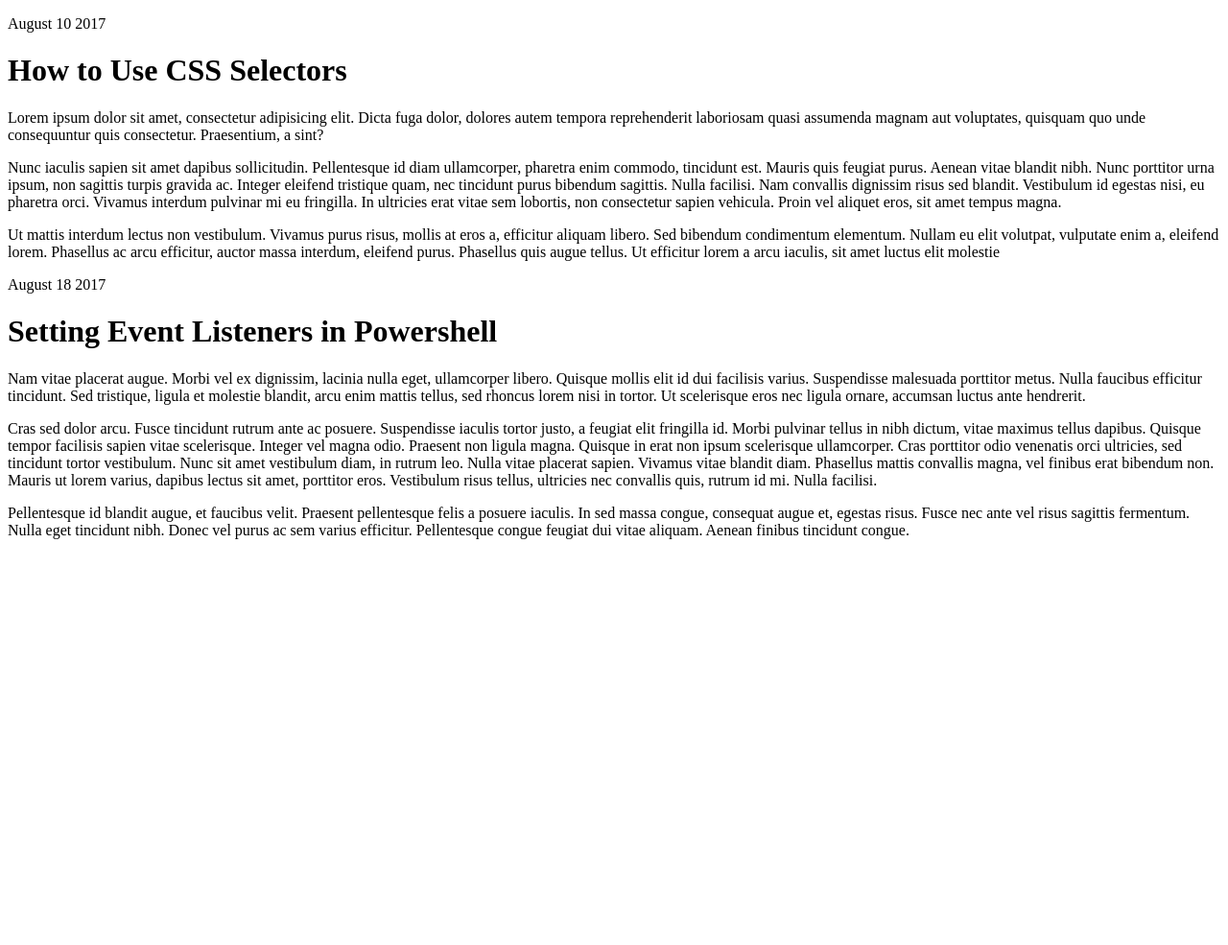
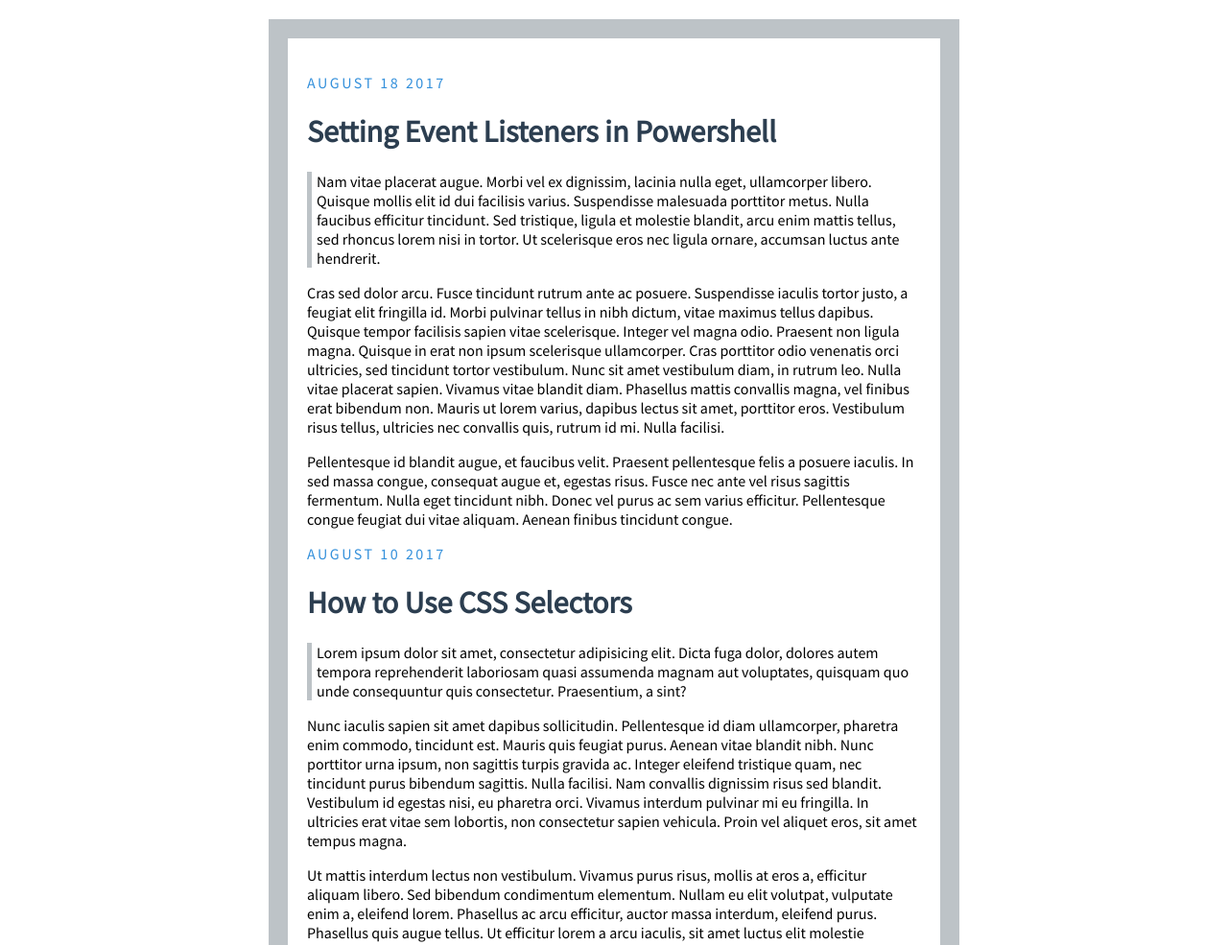
Before and after one commit to KaitlynDodds/MockBlog, a plain HTML site: page index.html in a window 1280 px wide. Shown: the top 985 px of the page at 96% size. Before the commit the page ends 800 px from the top, so only its background shows below. Drawn offline with Linux system fonts and the light colour scheme.

Commit message:
Required styling done

```diff
--- a/index.html
+++ b/index.html
@@ -3,27 +3,33 @@
     <head>
         <title>My Blog</title>
         <link rel="stylesheet" type="text/css" href=".\main.css">
+        <link href="https://fonts.googleapis.com/css?family=Source+Sans+Pro:300,400" rel="stylesheet">
     </head>
     <body>
 
-        <!-- Post 1 -->
-        <p>August 10 2017</p>
-        <h1>How to Use CSS Selectors</h1>
-        <!-- block quote -->
-        <p>Lorem ipsum dolor sit amet, consectetur adipisicing elit. Dicta fuga dolor, dolores autem tempora reprehenderit laboriosam quasi assumenda magnam aut voluptates, quisquam quo unde consequuntur quis consectetur. Praesentium, a sint?</p>
-
-        <p>Nunc iaculis sapien sit amet dapibus sollicitudin. Pellentesque id diam ullamcorper, pharetra enim commodo, tincidunt est. Mauris quis feugiat purus. Aenean vitae blandit nibh. Nunc porttitor urna ipsum, non sagittis turpis gravida ac. Integer eleifend tristique quam, nec tincidunt purus bibendum sagittis. Nulla facilisi. Nam convallis dignissim risus sed blandit. Vestibulum id egestas nisi, eu pharetra orci. Vivamus interdum pulvinar mi eu fringilla. In ultricies erat vitae sem lobortis, non consectetur sapien vehicula. Proin vel aliquet eros, sit amet tempus magna.</p>
-
-        <p>Ut mattis interdum lectus non vestibulum. Vivamus purus risus, mollis at eros a, efficitur aliquam libero. Sed bibendum condimentum elementum. Nullam eu elit volutpat, vulputate enim a, eleifend lorem. Phasellus ac arcu efficitur, auctor massa interdum, eleifend purus. Phasellus quis augue tellus. Ut efficitur lorem a arcu iaculis, sit amet luctus elit molestie</p>
+        <!-- Post 2 -->
+        <div>
+            <p>August 18 2017</p>
+            <h1 class="title" >Setting Event Listeners in Powershell</h1>
+            <!-- block quote -->
+            <p class="block_quote">Nam vitae placerat augue. Morbi vel ex dignissim, lacinia nulla eget, ullamcorper libero. Quisque mollis elit id dui facilisis varius. Suspendisse malesuada porttitor metus. Nulla faucibus efficitur tincidunt. Sed tristique, ligula et molestie blandit, arcu enim mattis tellus, sed rhoncus lorem nisi in tortor. Ut scelerisque eros nec ligula ornare, accumsan luctus ante hendrerit.</p>
+            <p>Cras sed dolor arcu. Fusce tincidunt rutrum ante ac posuere. Suspendisse iaculis tortor justo, a feugiat elit fringilla id. Morbi pulvinar tellus in nibh dictum, vitae maximus tellus dapibus. Quisque tempor facilisis sapien vitae scelerisque. Integer vel magna odio. Praesent non ligula magna. Quisque in erat non ipsum scelerisque ullamcorper. Cras porttitor odio venenatis orci ultricies, sed tincidunt tortor vestibulum. Nunc sit amet vestibulum diam, in rutrum leo. Nulla vitae placerat sapien. Vivamus vitae blandit diam. Phasellus mattis convallis magna, vel finibus erat bibendum non. Mauris ut lorem varius, dapibus lectus sit amet, porttitor eros. Vestibulum risus tellus, ultricies nec convallis quis, rutrum id mi. Nulla facilisi.</p>
+            <p>Pellentesque id blandit augue, et faucibus velit. Praesent pellentesque felis a posuere iaculis. In sed massa congue, consequat augue et, egestas risus. Fusce nec ante vel risus sagittis fermentum. Nulla eget tincidunt nibh. Donec vel purus ac sem varius efficitur. Pellentesque congue feugiat dui vitae aliquam. Aenean finibus tincidunt congue.</p>
+        </div>
 
         <!-- TODO: dividing line goes here -->
 
-        <p>August 18 2017</p>
-        <h1>Setting Event Listeners in Powershell</h1>
-        <!-- block quote -->
-        <p>Nam vitae placerat augue. Morbi vel ex dignissim, lacinia nulla eget, ullamcorper libero. Quisque mollis elit id dui facilisis varius. Suspendisse malesuada porttitor metus. Nulla faucibus efficitur tincidunt. Sed tristique, ligula et molestie blandit, arcu enim mattis tellus, sed rhoncus lorem nisi in tortor. Ut scelerisque eros nec ligula ornare, accumsan luctus ante hendrerit.</p>
-        <p>Cras sed dolor arcu. Fusce tincidunt rutrum ante ac posuere. Suspendisse iaculis tortor justo, a feugiat elit fringilla id. Morbi pulvinar tellus in nibh dictum, vitae maximus tellus dapibus. Quisque tempor facilisis sapien vitae scelerisque. Integer vel magna odio. Praesent non ligula magna. Quisque in erat non ipsum scelerisque ullamcorper. Cras porttitor odio venenatis orci ultricies, sed tincidunt tortor vestibulum. Nunc sit amet vestibulum diam, in rutrum leo. Nulla vitae placerat sapien. Vivamus vitae blandit diam. Phasellus mattis convallis magna, vel finibus erat bibendum non. Mauris ut lorem varius, dapibus lectus sit amet, porttitor eros. Vestibulum risus tellus, ultricies nec convallis quis, rutrum id mi. Nulla facilisi.</p>
-        <p>Pellentesque id blandit augue, et faucibus velit. Praesent pellentesque felis a posuere iaculis. In sed massa congue, consequat augue et, egestas risus. Fusce nec ante vel risus sagittis fermentum. Nulla eget tincidunt nibh. Donec vel purus ac sem varius efficitur. Pellentesque congue feugiat dui vitae aliquam. Aenean finibus tincidunt congue.</p>
+        <!-- Post 1 -->
+        <div>
+            <p>August 10 2017</p>
+            <h1 class="title" >How to Use CSS Selectors</h1>
+            <!-- block quote -->
+            <p class="block_quote">Lorem ipsum dolor sit amet, consectetur adipisicing elit. Dicta fuga dolor, dolores autem tempora reprehenderit laboriosam quasi assumenda magnam aut voluptates, quisquam quo unde consequuntur quis consectetur. Praesentium, a sint?</p>
+
+            <p>Nunc iaculis sapien sit amet dapibus sollicitudin. Pellentesque id diam ullamcorper, pharetra enim commodo, tincidunt est. Mauris quis feugiat purus. Aenean vitae blandit nibh. Nunc porttitor urna ipsum, non sagittis turpis gravida ac. Integer eleifend tristique quam, nec tincidunt purus bibendum sagittis. Nulla facilisi. Nam convallis dignissim risus sed blandit. Vestibulum id egestas nisi, eu pharetra orci. Vivamus interdum pulvinar mi eu fringilla. In ultricies erat vitae sem lobortis, non consectetur sapien vehicula. Proin vel aliquet eros, sit amet tempus magna.</p>
+
+            <p>Ut mattis interdum lectus non vestibulum. Vivamus purus risus, mollis at eros a, efficitur aliquam libero. Sed bibendum condimentum elementum. Nullam eu elit volutpat, vulputate enim a, eleifend lorem. Phasellus ac arcu efficitur, auctor massa interdum, eleifend purus. Phasellus quis augue tellus. Ut efficitur lorem a arcu iaculis, sit amet luctus elit molestie</p>
+        </div>
 
     </body>
 </html>
--- a/main.css
+++ b/main.css
@@ -11,3 +11,33 @@ Hints:
     date letter spacing
     hr dividing line between posts
 */
+
+body {
+    width: 50%;
+    margin: 20px auto;
+    padding: 20px;
+    border: 20px solid #bdc3c7;
+}
+
+h1 {
+    font-family: 'Source Sans Pro', sans-serif;
+}
+
+p {
+    font-family: 'Source Sans Pro', sans-serif;
+}
+
+div p:first-of-type {
+    color: #3490db;
+    text-transform: uppercase;
+    letter-spacing: 2.5px;
+}
+
+.title {
+    color: #2c3e50;
+}
+
+.block_quote {
+    border-left: 5px solid #bdc3c7;
+    padding-left: 5px;
+}
```
